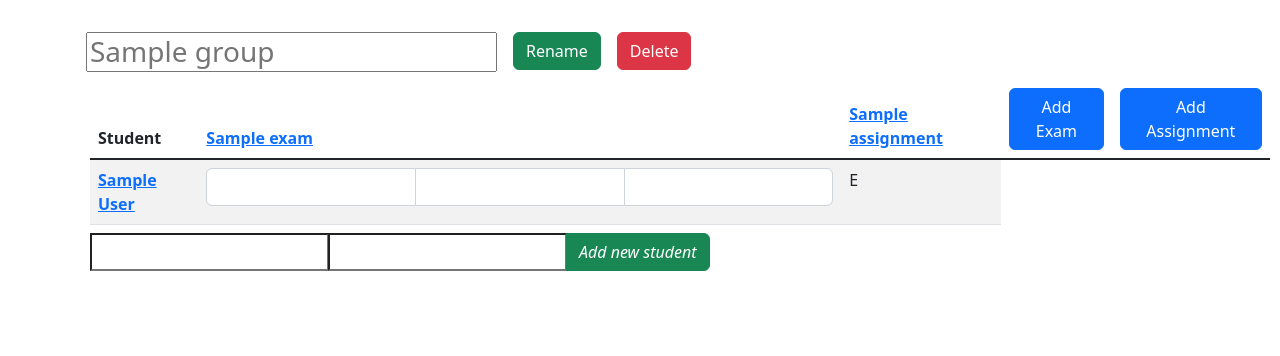
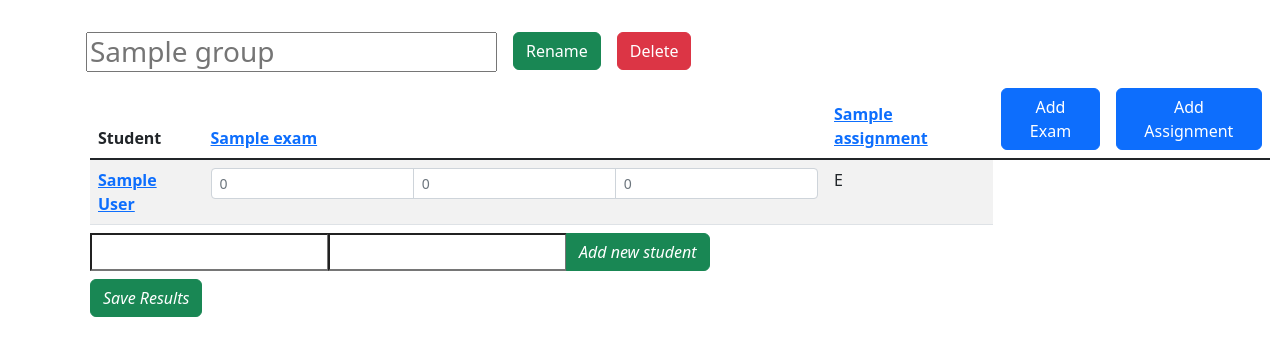
Before and after one commit to JontePonte/StudentResultSaverWeb, a Django app: page /group/1 in a window 1280 px wide. Shown: the part 56-412 px from the top of the page. Run offline with Django 4.2, Linux system fonts and the light colour scheme; a user stored in the database is signed in; tables that the repository leaves empty hold one stand-in row (values such as "Sample post"); some libraries are stand-ins or nearby versions.

Commit message:
Additional work on group view frontend

```diff
--- a/website/main/templates/main/group.html
+++ b/website/main/templates/main/group.html
@@ -56,11 +56,14 @@
                 <th><a href="/student/{{student.id}}">{{student.first_name}} {{student.last_name}}</a></th>
                 {% for exam in gr.exam.all %}
                 <td>
-                    <div class="input-group">
-                        <input type="float" aria-label="e_points" class="form-control">
-                        <input type="float" aria-label="c_points" class="form-control">
-                        <input type="float" aria-label="a_points" class="form-control">
-                    </div>
+                    <form method="post" name="save_exam_result" class="form-group">
+                    {% csrf_token %}
+                        <div class="input-group input-group-sm">
+                            <input type="float" aria-label="e_points" class="form-control" placeholder="0">
+                            <input type="float" aria-label="c_points" class="form-control" placeholder="0">
+                            <input type="float" aria-label="a_points" class="form-control" placeholder="0">
+                        </div>
+                    </form>
                 </td>
                 {% endfor %}
                 {% for assignment in gr.assignment.all %}
@@ -71,13 +74,18 @@
         </tbody>
         <caption>
             <!-- Add new student, caption is used to avoid long student row -->
+
             <form method="post" name="save_student" class="form-group">
                 {% csrf_token %}
-                <div class="input-group mb-3">
+                <div class="input-group mb-2">
                     {{form_new_student.first_name}} <!-- as_table, as_p, as_ul -->
                     {{form_new_student.last_name}} <!-- as_table, as_p, as_ul -->
                     <button type="submit", name="save_student" value="save_student" class="btn btn-success"><em>Add new student</em></button>
                 </div>
+            </form>
+            <form method="post" name="save_all_results" class="form-group">
+                {% csrf_token %}
+                <button type="submit", name="save_all_results" value="save_all_results" class="btn btn-success"><em>Save Results</em></button>
             </form>
         </caption>
     </table>
```
